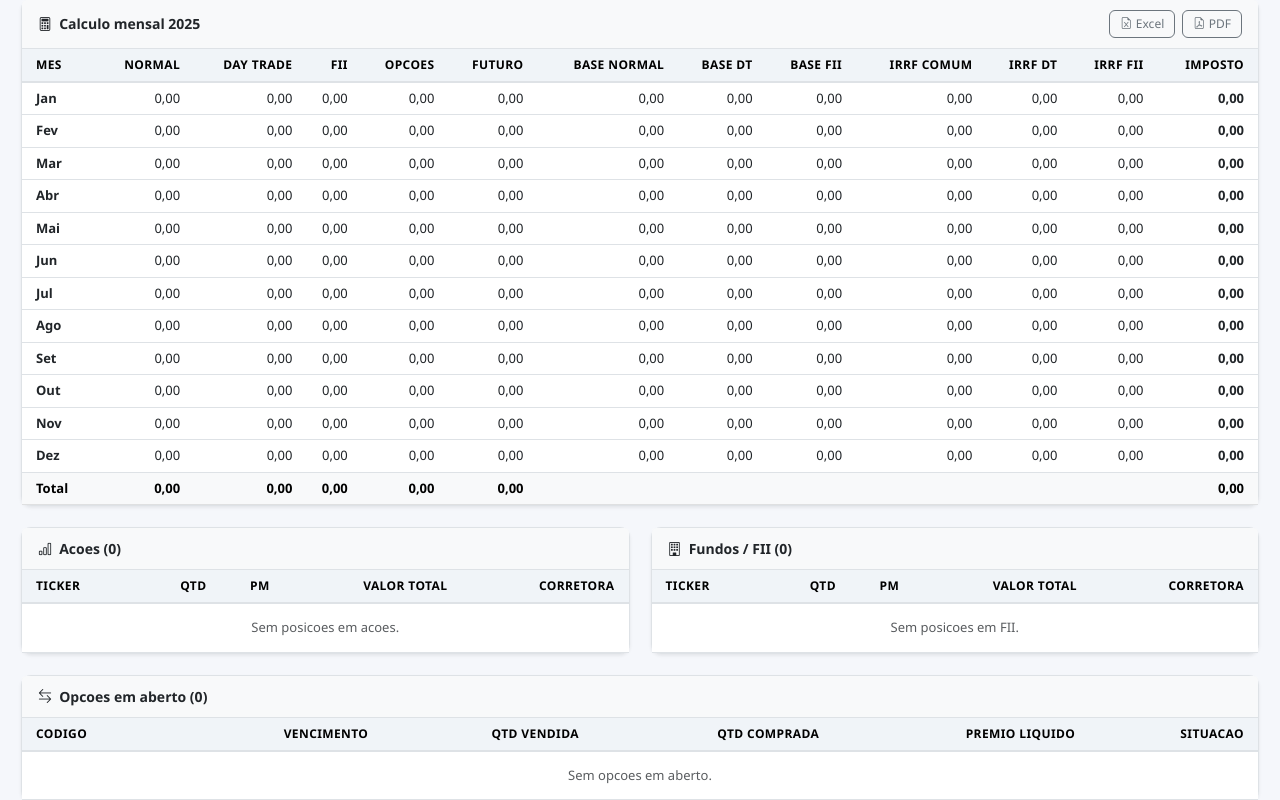
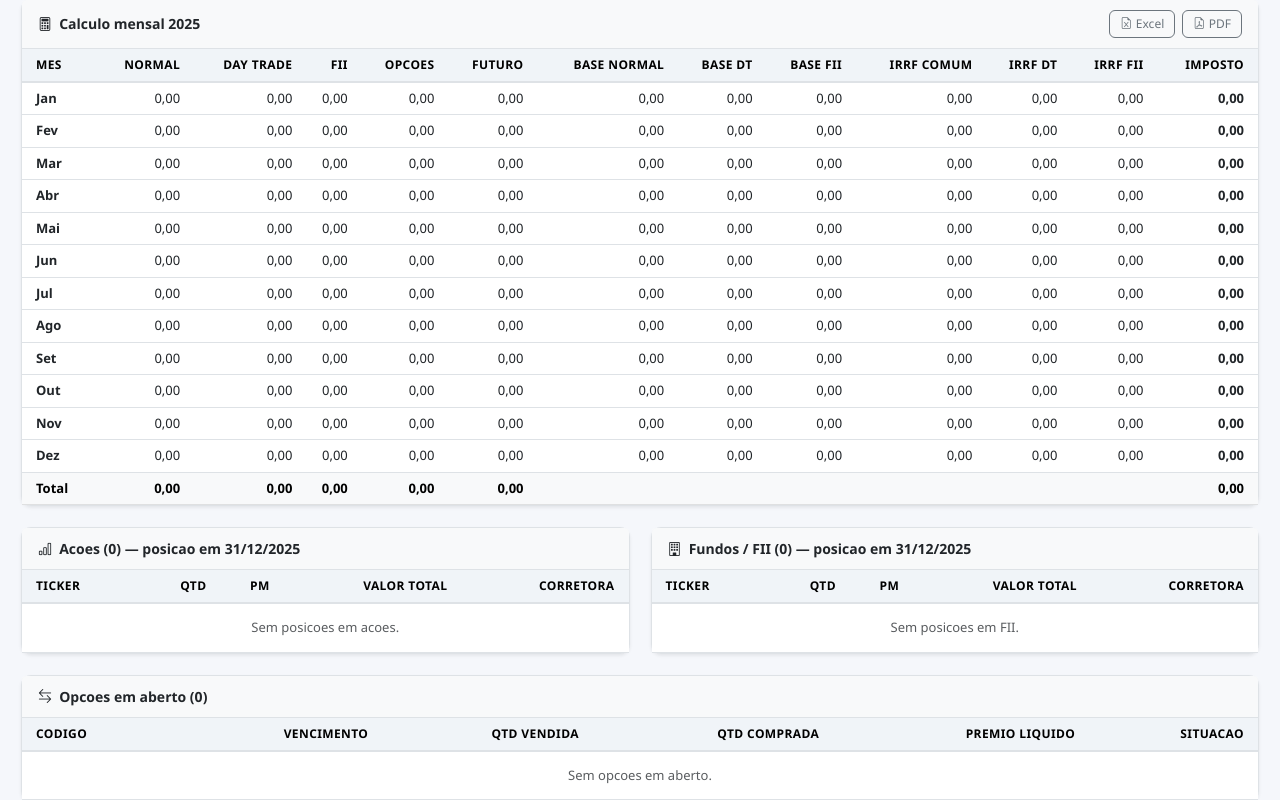
Before and after one commit to Ozeus1/irsimple, a Flask app: page /inicio in a window 1280 px wide. Shown: the part 170-970 px from the top of the page. Run offline with Flask 3, Linux system fonts and the light colour scheme; the visitor is signed in with stand-in values (Sample User, id 1); data that the repository does not hold is empty.

Commit message:
fix: show year in position card headers to clarify which period is displayed
Added '- posicao em 31/12/YYYY' to Acoes and FII card titles so users
can see which year's snapshot they are viewing and avoid confusion when
a transfer happened in a later year.

Co-Authored-By: Claude Sonnet 4.6 <noreply@anthropic.com>

```diff
--- a/templates/inicio.html
+++ b/templates/inicio.html
@@ -93,7 +93,7 @@
   <div class="col-12 col-xl-6">
     <div class="card shadow-sm h-100">
       <div class="card-header fw-semibold">
-        <i class="bi bi-bar-chart me-1"></i> Acoes ({{ acoes | length }})
+        <i class="bi bi-bar-chart me-1"></i> Acoes ({{ acoes | length }}) — posicao em 31/12/{{ year }}
       </div>
       <div class="card-body p-0">
         <div class="table-responsive">
@@ -127,7 +127,7 @@
   <div class="col-12 col-xl-6">
     <div class="card shadow-sm h-100">
       <div class="card-header fw-semibold">
-        <i class="bi bi-building me-1"></i> Fundos / FII ({{ fiis | length }})
+        <i class="bi bi-building me-1"></i> Fundos / FII ({{ fiis | length }}) — posicao em 31/12/{{ year }}
       </div>
       <div class="card-body p-0">
         <div class="table-responsive">
```
